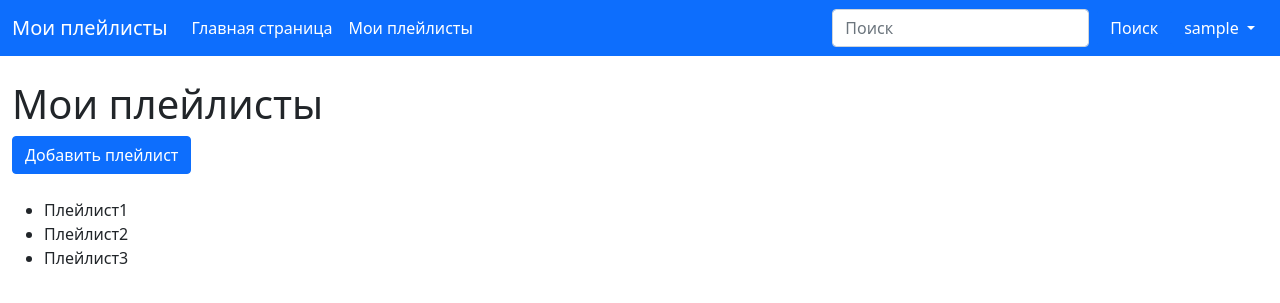
After one commit to svnikolaev/VideoClips, a Flask app: page /playlist/index in a window 1280 px wide. The commit adds this page. Shown: the top 303 px of the page. Run offline with Flask 2, Linux system fonts and the light colour scheme; the visitor is signed in with stand-in values (Sample User, id 1); data comes from the database, SQL or seed files in the repository.

Commit message:
Add playlist template

```diff
--- a/webapp/__init__.py
+++ b/webapp/__init__.py
@@ -5,6 +5,7 @@ from webapp.db import db
 from webapp.user.models import User
 from webapp.clip.views import blueprint as clip_blueprint
 from webapp.user.views import blueprint as user_blueprint
+from webapp.playlist.views import blueprint as playlist_blueprint
 
 
 def create_app():
@@ -19,6 +20,7 @@ def create_app():
 
     app.register_blueprint(clip_blueprint)
     app.register_blueprint(user_blueprint)
+    app.register_blueprint(playlist_blueprint)
 
     @login_manager.user_loader
     def load_user(user_id):
--- /dev/null
+++ b/webapp/playlist/views.py
@@ -0,0 +1,30 @@
+from flask import Blueprint, flash, redirect, render_template, url_for
+from flask_login import current_user
+from webapp.playlist.forms import Add_playlist
+
+
+blueprint = Blueprint('playlist', __name__, url_prefix='/playlist')
+
+@blueprint.route('/index')
+def all_playlist():
+    title = "Мои плейлисты"
+    if current_user.is_authenticated:
+        return render_template('playlist/index.html', title=title)
+    flash('Страница доступна только авторизованным пользователям')
+    return redirect(url_for('user.login'))
+
+@blueprint.route('/add_playlist')
+def add_playlist():
+    title = "Добавить плейлист"
+    if current_user.is_authenticated:
+        pl_form=Add_playlist()
+        return render_template('playlist/add_playlist.html', title=title, form=pl_form )
+    flash('Страница доступна только авторизованным пользователям')
+    return redirect(url_for('user.login'))
+
+@blueprint.route('/prosses_add_playlist')
+def prosses_add_playlist():
+    if current_user.is_authenticated:
+        return redirect(url_for('clip.index'))
+    flash('Страница доступна только авторизованным пользователям')
+    return redirect(url_for('user.login'))
--- a/webapp/templates/menu.html
+++ b/webapp/templates/menu.html
@@ -19,6 +19,13 @@
                         Главная страница
                     </a>
                 </li>
+                {% if current_user.is_authenticated %}
+                <li class="nav-item">
+                    <a class="nav-link active" aria-current="page" href="{{ url_for('playlist.all_playlist') }}">
+                        Мои плейлисты
+                    </a>
+                </li>
+                {% endif %}
             </ul>
             <form class="d-flex">
                 <input
@@ -33,11 +40,17 @@
             </form>
             <ul class="navbar-nav">
                 {% if current_user.is_authenticated %}
-                    <li class="nav-item">
-                        <span class="nav-link">{{ current_user.username }}</span>
-                    <li class="nav-item">
-                        <a class="nav-link" href="{{ url_for('user.logout') }}">Выйти</a>
-                    </li>
+                    <div class="dropdown">
+                        <button class="btn btn-primary dropdown-toggle" type="button" id="dropdownMenu2" data-bs-toggle="dropdown" aria-expanded="false">
+                            {{ current_user.username }}
+                        </button>
+                            <ul class="dropdown-menu dropdown-menu-end" aria-labelledby="dropdownMenu2">
+                                <li><a class="dropdown-item" type="button" href="{{ url_for('playlist.all_playlist') }}">Мои плейлисты</a></li>
+                                <li><a class="dropdown-item" type="button" href="/">Личный кабинет</a></li>
+                                <li><a class="dropdown-item" type="button" href="{{ url_for('user.logout') }}">Выйти</a></li>
+                            </ul>
+                        </div>
+                      </div>
                 {% else %}
                     <li class="nav-item">
                         <a class="nav-link" href="{{ url_for('user.register') }}">Регистрация</a>
--- /dev/null
+++ b/webapp/templates/playlist/index.html
@@ -0,0 +1,17 @@
+{% extends "base.html" %}
+
+{% block content %}
+
+
+<h1 class="bd-title">
+    {{ title }}
+</h1>
+<a type="button" class="btn btn-primary" href="{{ url_for('playlist.add_playlist') }}">Добавить плейлист</a><br><br>
+<ul>
+    <li>Плейлист1</li>
+    <li>Плейлист2</li>
+    <li>Плейлист3</li>
+</ul>
+
+
+{% endblock %}
```
Also changed, not shown: webapp/playlist/forms.py (added, +8 -0 lines), webapp/templates/playlist/add_playlist.html (added, +17 -0 lines).
